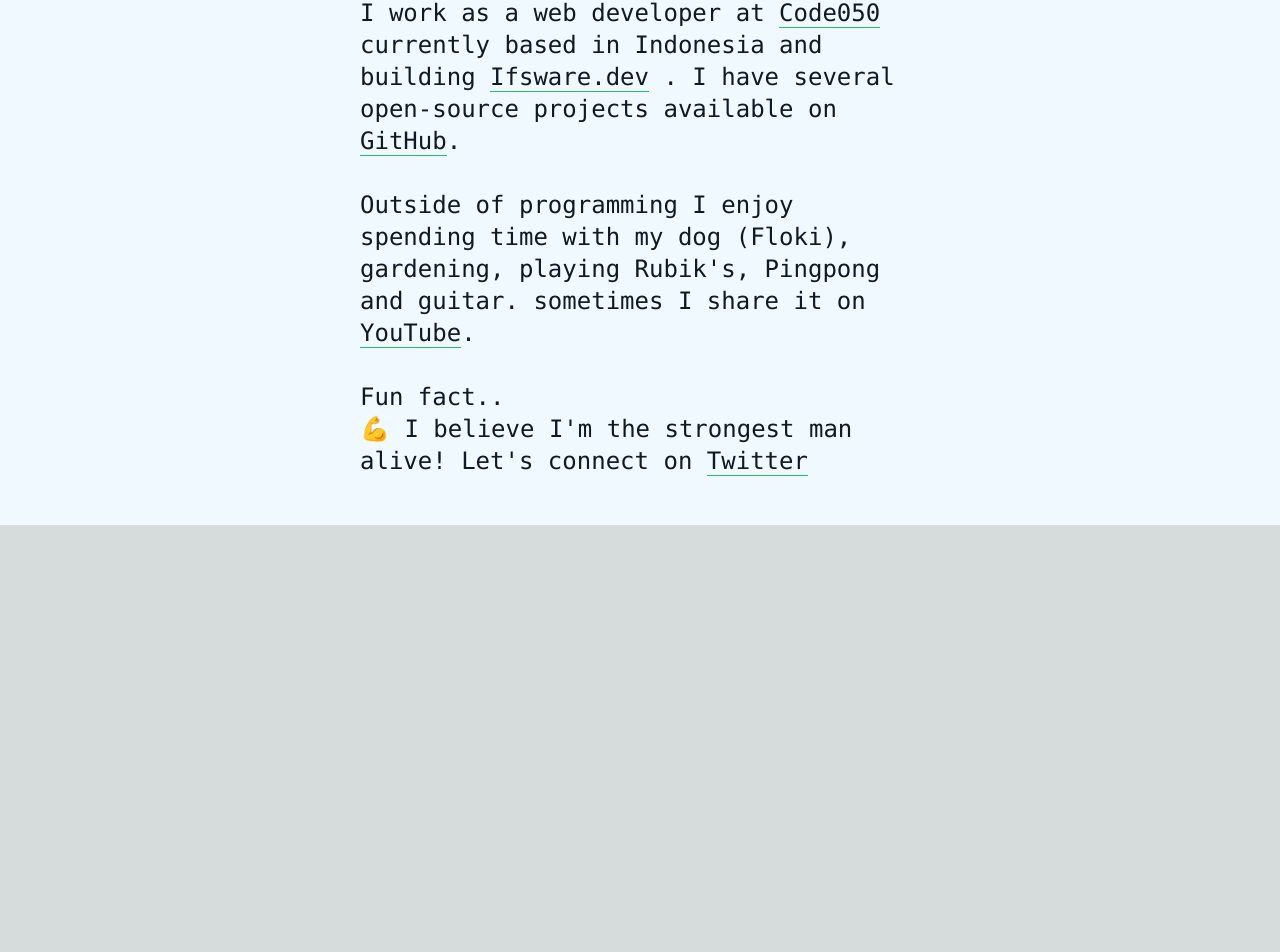
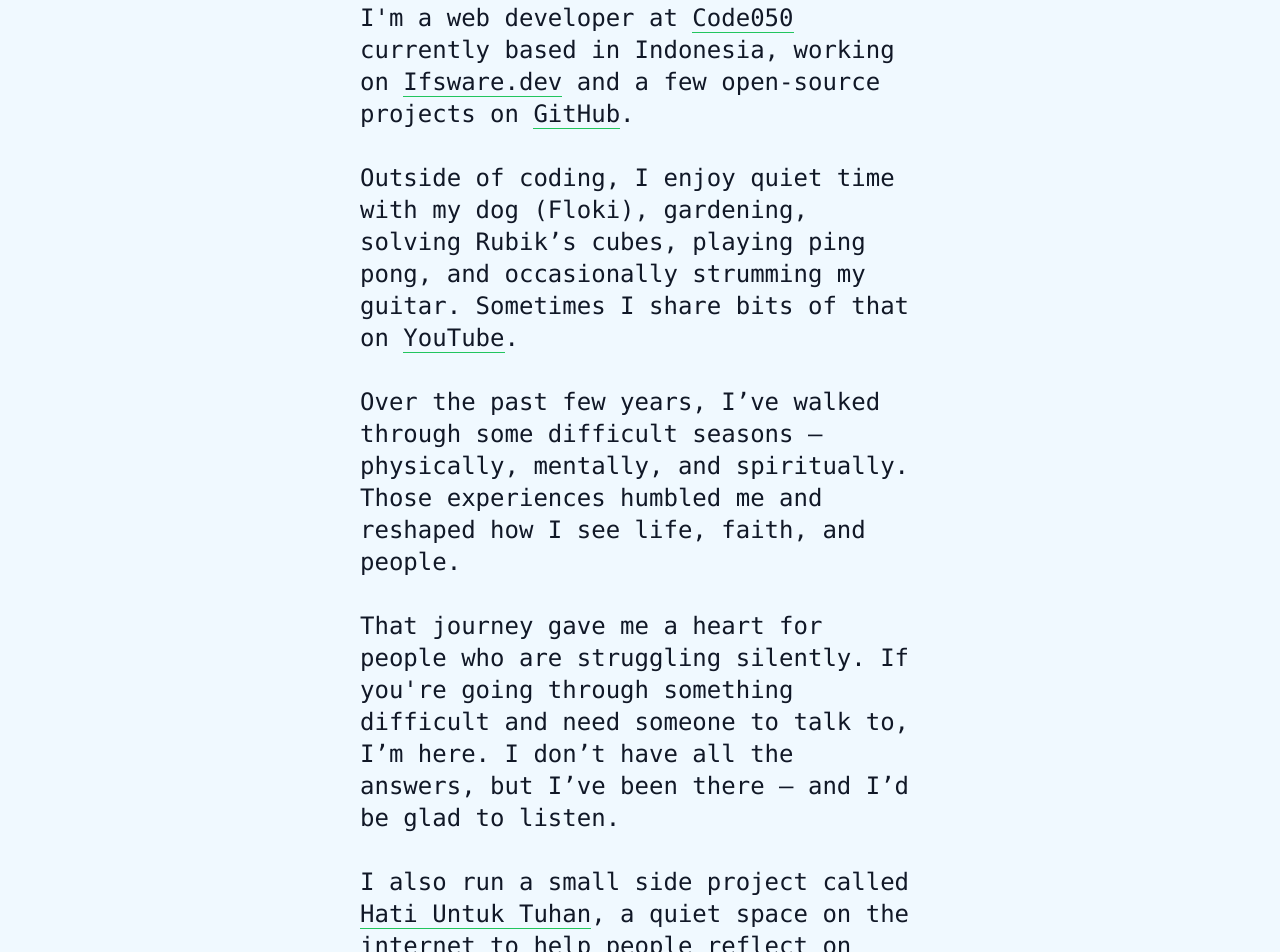
Before and after one commit to josuapsianturi/josuapsianturiwebsite, a Next.js app: page / in a window 1280 px wide. Shown: the part 275-1227 px from the top of the page. Before the commit the page ends 800 px from the top, so only its background shows below. Built offline with nearby package versions, Linux system fonts and the light colour scheme.

Commit message:
Update page.js

```diff
--- a/src/app/page.js
+++ b/src/app/page.js
@@ -2,7 +2,7 @@
 
 export default function Home() {
   return (
-    <main className="flex justify-center h-screen p-3 font-mono lg:items-center pt-[65px] bg-sky-50">
+    <main className="flex justify-center p-3 font-mono lg:items-center pt-[65px] bg-sky-50">
       <div className="flex flex-col max-w-3xl text-center text-gray-900 text-md md:text-2xl">
 
         <header className="">
@@ -13,42 +13,58 @@
         <section className="max-w-xl px-2 mx-auto mt-8 mb-10 text-left">
           <div>
             <div>
-              <span>I work as a web developer at </span>
+              <span>I'm a web developer at </span>
               <a target="_blank" rel="noopener noreferrer" href="https://www.code050.nl/team" className="border-b border-green-500">Code050</a>
             </div>
 
-            currently based in Indonesia and building
+            currently based in Indonesia, working on
             <span> </span>
             <a target="_blank" rel="noopener noreferrer" href="https://ifsware.dev" className="border-b border-green-500">Ifsware.dev</a>
             <span> </span>
-            . I have several open-source projects available on
+            and a few open-source projects on
             <span> </span>
             <a target="_blank" rel="noopener noreferrer" href="https://github.com/josuapsianturi" className="border-b border-green-500">GitHub</a>.
             <span></span>
 
             <div className='my-8'>
-              Outside of programming I enjoy spending time with my dog (Floki),
-              gardening, playing Rubik's, Pingpong and guitar. sometimes I share it on
+              Outside of coding, I enjoy quiet time with my dog (Floki), gardening, solving Rubik’s cubes,
+              playing ping pong, and occasionally strumming my guitar. Sometimes I share bits of that on
               <span> </span>
               <a target="_blank" rel="noopener noreferrer" href="https://www.youtube.com/channel/UC9O9zYGp7EhgiqTg3rjtvKg/featured" className='border-b border-green-500' alt="youTube">
                 YouTube
               </a>.
-              {/* <span> </span>
-              I also good at enduring pain. */}
+
+            </div>
+
+            <div className='my-8'>
+              Over the past few years, I’ve walked through some difficult seasons — physically, mentally, and spiritually.
+              Those experiences humbled me and reshaped how I see life, faith, and people.
+            </div>
+
+            <div className='my-8'>
+              That journey gave me a heart for people who are struggling silently.
+              If you're going through something difficult and need someone to talk to, I’m here.
+              I don’t have all the answers, but I’ve been there — and I’d be glad to listen.
+            </div>
+
+            <div className='my-8'>
+              I also run a small side project called
+              <span> </span>
+              <a target="_blank" rel="noopener noreferrer" href="https://www.instagram.com/hatiuntuktuhan/" className='border-b border-green-500' alt="hatiuntuktuhan">
+                Hati Untuk Tuhan
+              </a>,
+              a quiet space on the internet to help people reflect on God’s love and draw closer to Jesus.
+              If that speaks to you, feel free to visit.
             </div>
 
             <div className=''>
               Fun fact..
               <div>
-                💪 I believe I'm the strongest man alive!
-                Let's connect on
+                💪 I like to joke that I’m the strongest man alive — though Floki might disagree. 😅
+                Let’s connect on
                 <span> </span>
                 <a target="_blank" rel="noopener noreferrer" href="https://twitter.com/Josuapsianturi" className='border-b border-green-500' alt="twitter">Twitter</a>
                 <span></span>
-
-                {/* and <span></span>
-
-                <a target="_blank" rel="noopener noreferrer" href="https://instagram.com/josuapsianturi" className='border-b border-green-500' alt="instagram">Instagram</a> */}
               </div>
             </div>
           </div>
```
